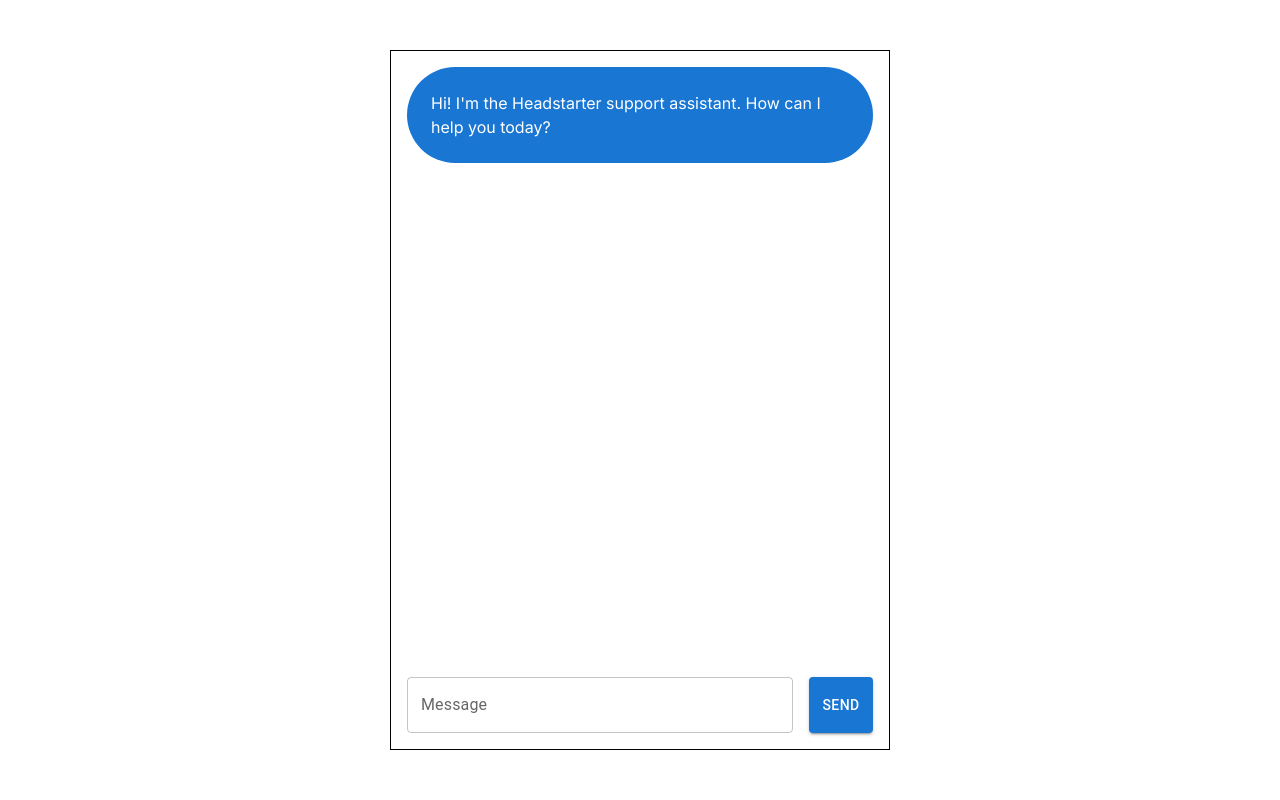
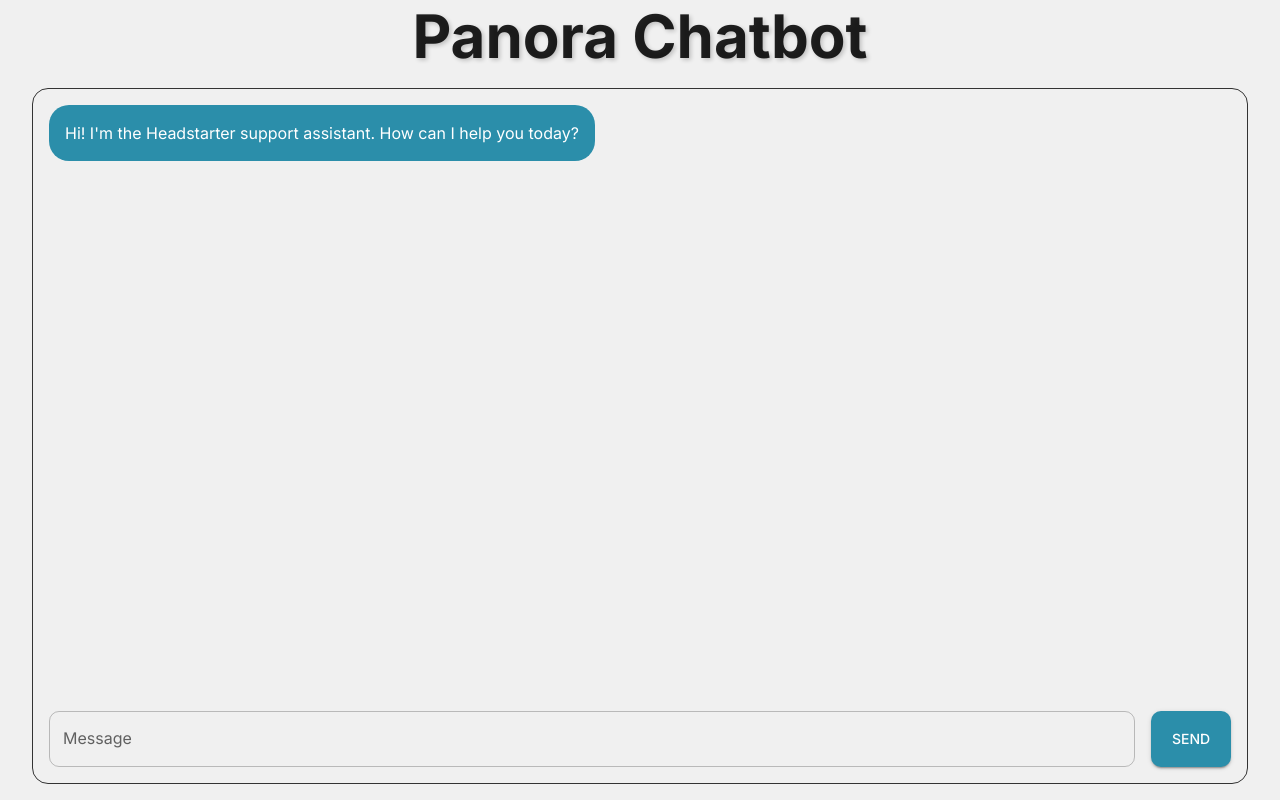
Before and after one commit to chandolusravya/AI_Customer_Support, a Next.js app in the folder customer-chat-support/: page / in a window 1280 px wide. Built offline with nearby package versions, Linux system fonts and the light colour scheme.

Commit message:
Add MUI theme and update layout and page components
Signed-off-by: maishaSupritee <maisha.sup@gmail.com>

```diff
--- a/customer-chat-support/app/layout.js
+++ b/customer-chat-support/app/layout.js
@@ -1,5 +1,8 @@
 import { Inter } from "next/font/google";
 import "./globals.css";
+import { ThemeProvider } from "@mui/material/styles";
+import CssBaseline from "@mui/material/CssBaseline";
+import theme from "./theme";
 
 const inter = Inter({ subsets: ["latin"] });
 
@@ -12,7 +15,12 @@
 export default function RootLayout({ children }) {
   return (
     <html lang="en">
-      <body className={inter.className}>{children}</body>
+      <body className={inter.className}>
+        <ThemeProvider theme={theme}>
+          <CssBaseline />
+          {children}
+        </ThemeProvider>
+      </body>
     </html>
   );
 }
--- a/customer-chat-support/app/page.js
+++ b/customer-chat-support/app/page.js
@@ -1,5 +1,5 @@
 "use client";
-import { Box, Stack, TextField, Button } from "@mui/material";
+import { Box, Stack, TextField, Button, Typography } from "@mui/material";
 import { useState, useRef, useEffect } from "react";
 
 export default function Home() {
@@ -92,34 +92,60 @@
 
   return (
     <Box
-      width="100vw"
-      height="100vh"
-      display="flex"
-      flexDirection="column"
-      justifyContent="center"
-      alignItems="center"
-      overflow="hidden" // Prevent body scroll
+      sx={{
+        width: "100vw",
+        height: "100vh",
+        bgcolor: "background.main",
+        overflow: "hidden",
+        display: "flex",
+        flexDirection: "column",
+        justifyContent: "center",
+        alignItems: "center",
+      }}
     >
+      <Typography
+        variant="h2"
+        sx={{
+          mb: 2,
+          fontWeight: "bold",
+          transform: "translateZ(0)",
+          transition: "transform 0.4s ease-out",
+          "&:hover": {
+            transform: "translateY(-5px) translateZ(0)",
+          },
+          textShadow: "2px 2px 4px rgba(0, 0, 0, 0.2)",
+        }}
+      >
+        Panora Chatbot{" "}
+      </Typography>
       <Stack
-        direction={"column"}
-        width="500px"
-        height="700px"
-        border="1px solid black"
-        p={2}
-        spacing={3}
-        overflow="hidden"
+        sx={{
+          direction: "column",
+          borderRadius: 4,
+          width: { md: "95vw", sm: "90vw", xs: "90vw" },
+          height: "90vh",
+          border: "1px solid",
+          borderColor: "dark.main",
+          p: { xs: 1, sm: 2 },
+          spacing: 3,
+          overflow: "hidden",
+          mb: 2,
+        }}
       >
         <Stack
-          direction={"column"}
-          spacing={2}
-          flexGrow={1}
-          overflow="auto"
-          maxHeight="100%"
+          direction="column"
+          spacing={3}
+          sx={{
+            overflow: "auto",
+            maxHeight: "100%",
+            flexGrow: 1,
+            scrollbarWidth: "thin",
+          }}
         >
           {messages.map((message, index) => (
             <Box
               key={index}
-              display="flex"
+              sx={{ display: "flex", mb: 2 }}
               justifyContent={
                 message.role === "assistant" ? "flex-start" : "flex-end"
               }
@@ -131,16 +157,22 @@
                     : "secondary.main"
                 }
                 color="white"
-                borderRadius={16}
-                p={3}
+                borderRadius={5}
+                p={{ xs: 1.5, sm: 2 }}
+                maxWidth={{ xs: "80%", sm: "70%", md: "60%" }}
               >
-                {message.content}
+                <Typography
+                  variant="body1"
+                  fontSize={{ xs: "0.9rem", sm: "1rem" }}
+                >
+                  {message.content}
+                </Typography>
               </Box>
             </Box>
           ))}
           <div ref={messagesEndRef} />
         </Stack>
-        <Stack direction={"row"} spacing={2}>
+        <Stack direction="row" spacing={2} sx={{ mt: 1 }}>
           <TextField
             label="Message"
             fullWidth
@@ -148,11 +180,13 @@
             onChange={(e) => setMessage(e.target.value)}
             onKeyDown={handleKeyPress}
             disabled={isLoading}
+            multiline
           />
           <Button
             variant="contained"
             onClick={sendMessage}
             disabled={isLoading}
+            sx={{ minWidth: "80px" }}
           >
             {isLoading ? "Sending..." : "Send"}
           </Button>
--- /dev/null
+++ b/customer-chat-support/app/theme.js
@@ -0,0 +1,39 @@
+"use client";
+
+import { createTheme, responsiveFontSizes } from "@mui/material/styles";
+
+const theme = createTheme({
+  typography: {
+    fontFamily: "Inter, sans-serif",
+  },
+  palette: {
+    background: {
+      main: "#F0F0F0",
+    },
+    primary: {
+      main: "#2B8EAA",
+    },
+    secondary: {
+      main: "#87B99D",
+    },
+    dark: { main: "#333333" },
+  },
+  components: {
+    MuiButton: {
+      styleOverrides: {
+        root: {
+          borderRadius: 10,
+        },
+      },
+    },
+    MuiOutlinedInput: {
+      styleOverrides: {
+        root: {
+          borderRadius: 10,
+        },
+      },
+    },
+  },
+});
+
+export default responsiveFontSizes(theme);
```
